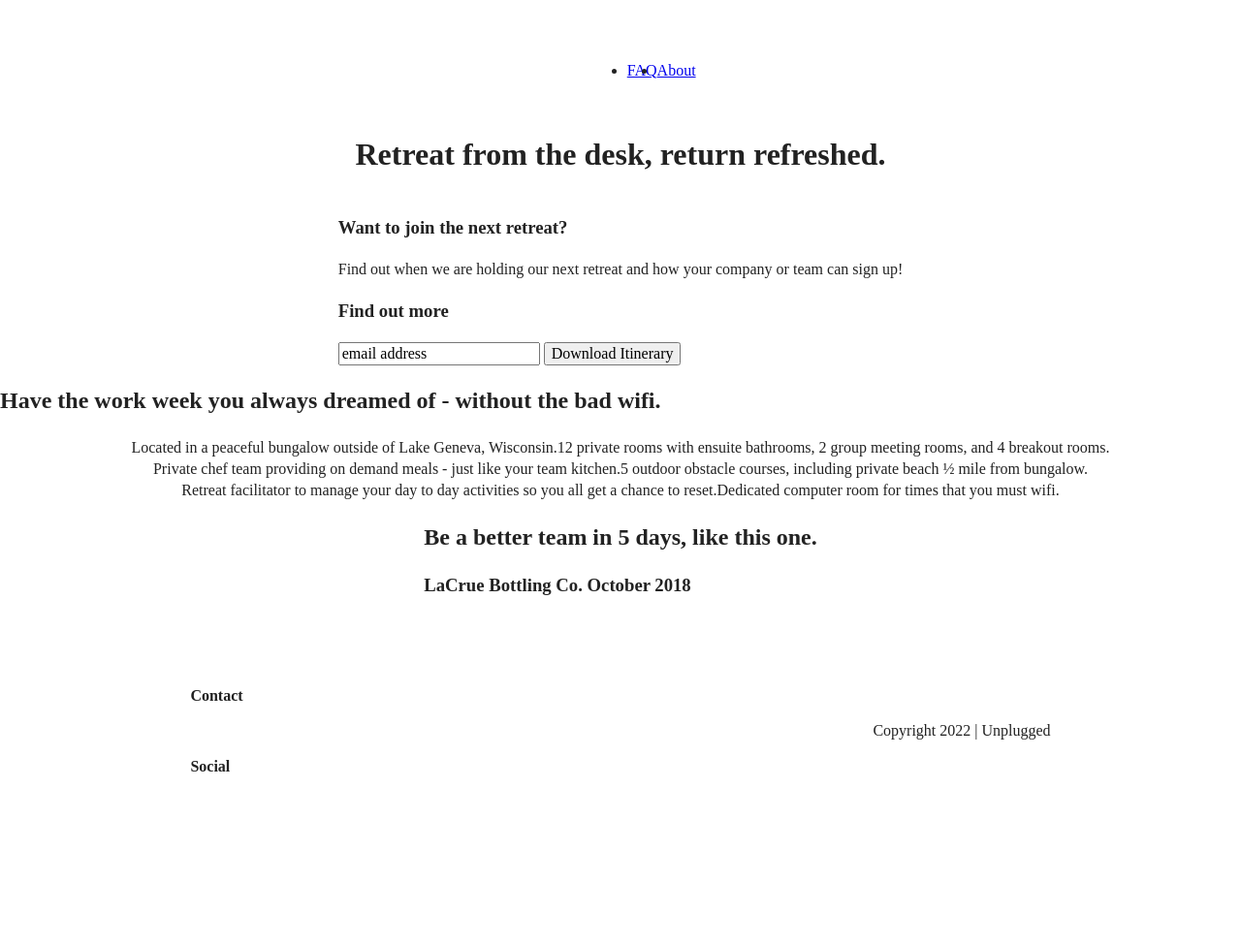
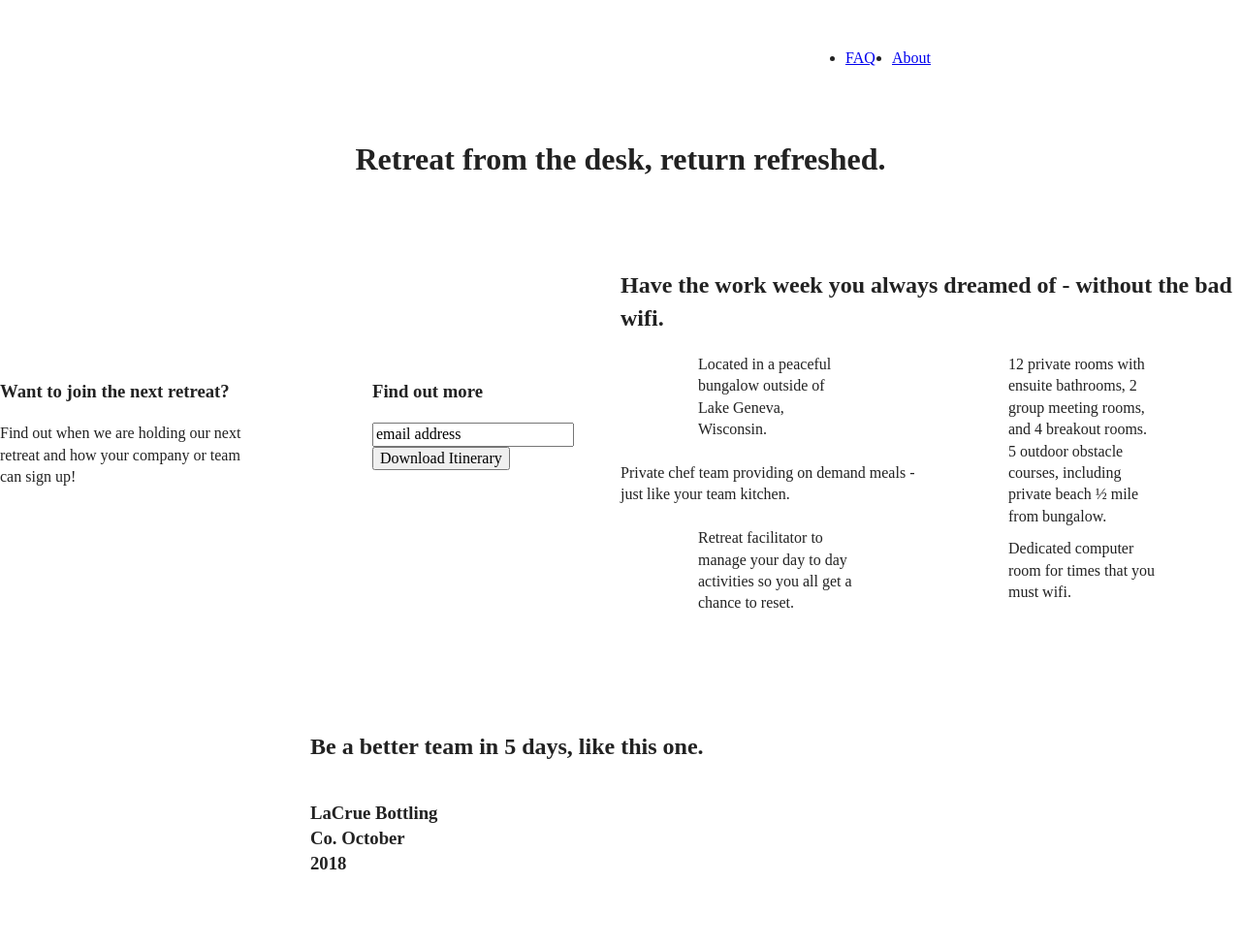
Before and after one commit to nicolep908/unplugged-retreat, a website: page index.html in a window 1280 px wide. Shown: the top 976 px of the page at 97% size. Before the commit the page ends 873 px from the top, so only its background shows below. Drawn offline with Linux system fonts and the light colour scheme.

Commit message:
breakpoints and tablet code

```diff
--- a/css/main.css
+++ b/css/main.css
@@ -287,16 +287,143 @@ textarea {
    Modify as content requires.
    ========================================================================== */
 
-@media only screen and (min-width: 35em) {
-  /* Style adjustments for viewports that meet the condition */
+   @media only screen and (min-width: 768px) {
+   /*Tablet styles here*/
+   .content-wrapper {
+    max-width: 640px;
+    margin: 100px 0;
 }
 
-@media print,
-  (-webkit-min-device-pixel-ratio: 1.25),
-  (min-resolution: 1.25dppx),
-  (min-resolution: 120dpi) {
+/* Header */
+
+header {
+  justify-content: space-around;
+  padding: 33px 0;
+}
+
+header .content-wrapper {
+    width: 100%;
+    justify-content: space-between;
+}
+
+header nav {
+    width: 20%;
+}
+
+header nav ul {
+  justify-content: space-between;
+}
+
+.header-divider {
+    display: none;
+}
+
+/* Hero Area */
+
+/* Aside */
+aside .content-wrapper {
+    margin: 50px 0;
+    display: flex;
+    justify-content: space-between;
+    flex-flow: row wrap;
+  }
+
+
+aside .content-wrapper .form-description,
+aside .content-wrapper .form {
+    width: 40%;
+    margin: 0;
+}
+
+/* Features */
+
+.features article {
+  display: flex;
+      justify-content: center;
+      align-items: center;
+      flex-flow: column wrap;
+      flex-basis: 50%;
+}
+
+.features .features-item-description {
+    width: 50%;
+}
+
+/* Reviews */
+.reviews article {
+  display: flex;
+      justify-content: space-between;
+}
+
+.reviews article div {
+    width: 49%;
+}
+
+/* Footer */
+footer .content-wrapper {
+    width: 65%;
+    margin: 100px 0;
+}
+
+.footer-content {
+  margin-bottom: 0;
+}
+
+footer .contact {
+    margin-bottom: 0;
+}
+
+footer .copyright {
+    width: 100%;
+}
+/* ==========================================================================
+     About Page
+     ========================================================================== */
+
+     .mission-content {
+      display: flex;
+      justify-content: space-between;
+      align-items: center;
+      padding-top: 20px
+    }
+
+    .mission-content p {
+      width: 45%;
+    }
+
+    .contact-section .content-wrapper h2 {
+      width: 80%;
+    }
+
+    .contact-content {
+      display: flex;
+      justify-content: space-between;
+      align-items: flex-start;
+    }
+
+    /* ==========================================================================
+     FAQ Page
+     ========================================================================== */
+
+    .faq .content-wrapper {
+      justify-content: space-between;
+    }
+
+    .faq-content {
+      flex-basis: 45%;
+    }
+
+    .faq h2 {
+      width: 100%;
+    }
+  }
+
+
+   @media only screen and (min-width: 1200px) {
+   /*Desktop styles here*/
+   }
   /* Style adjustments for high resolution devices */
-}
+
 
 /* ==========================================================================
    Print styles.
```
